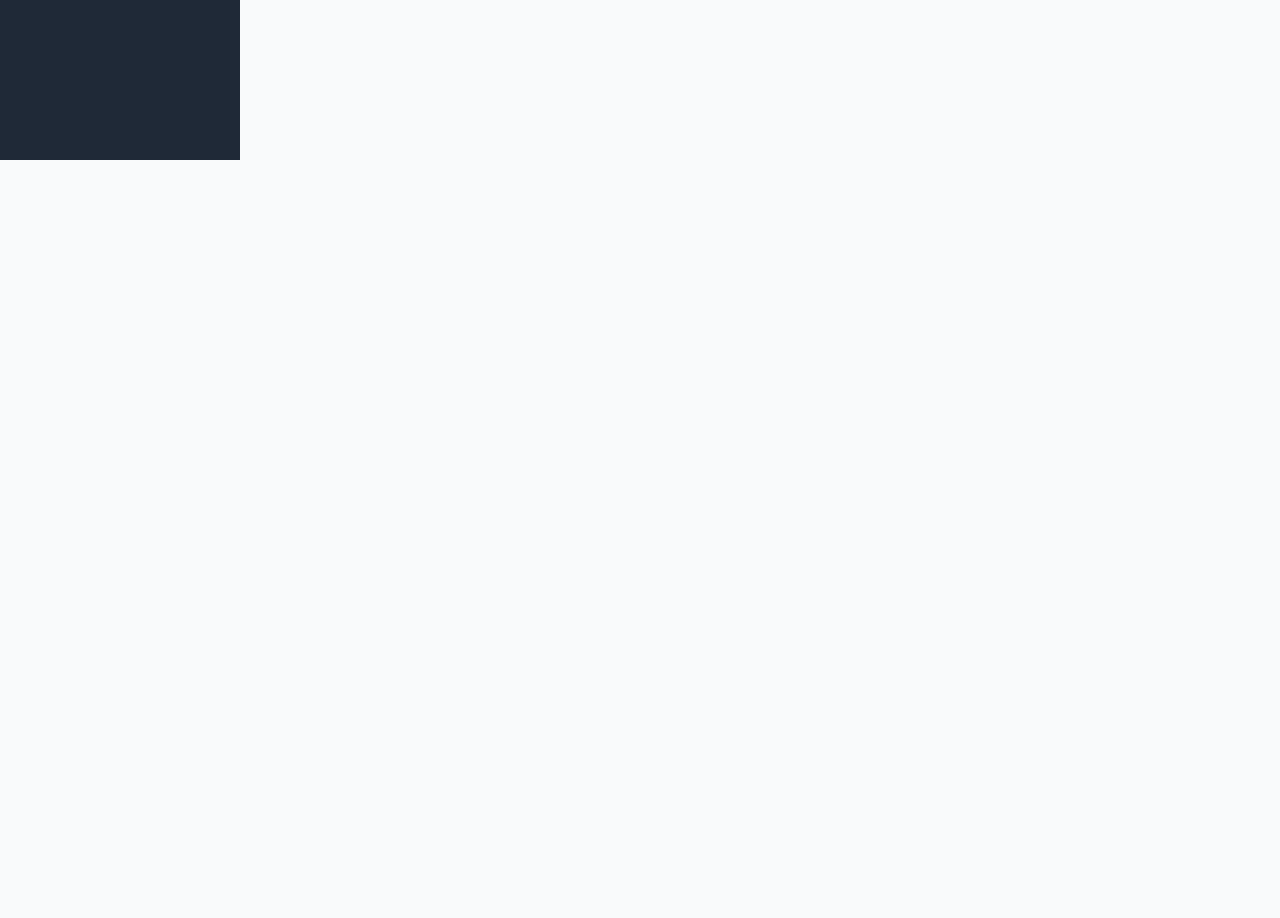
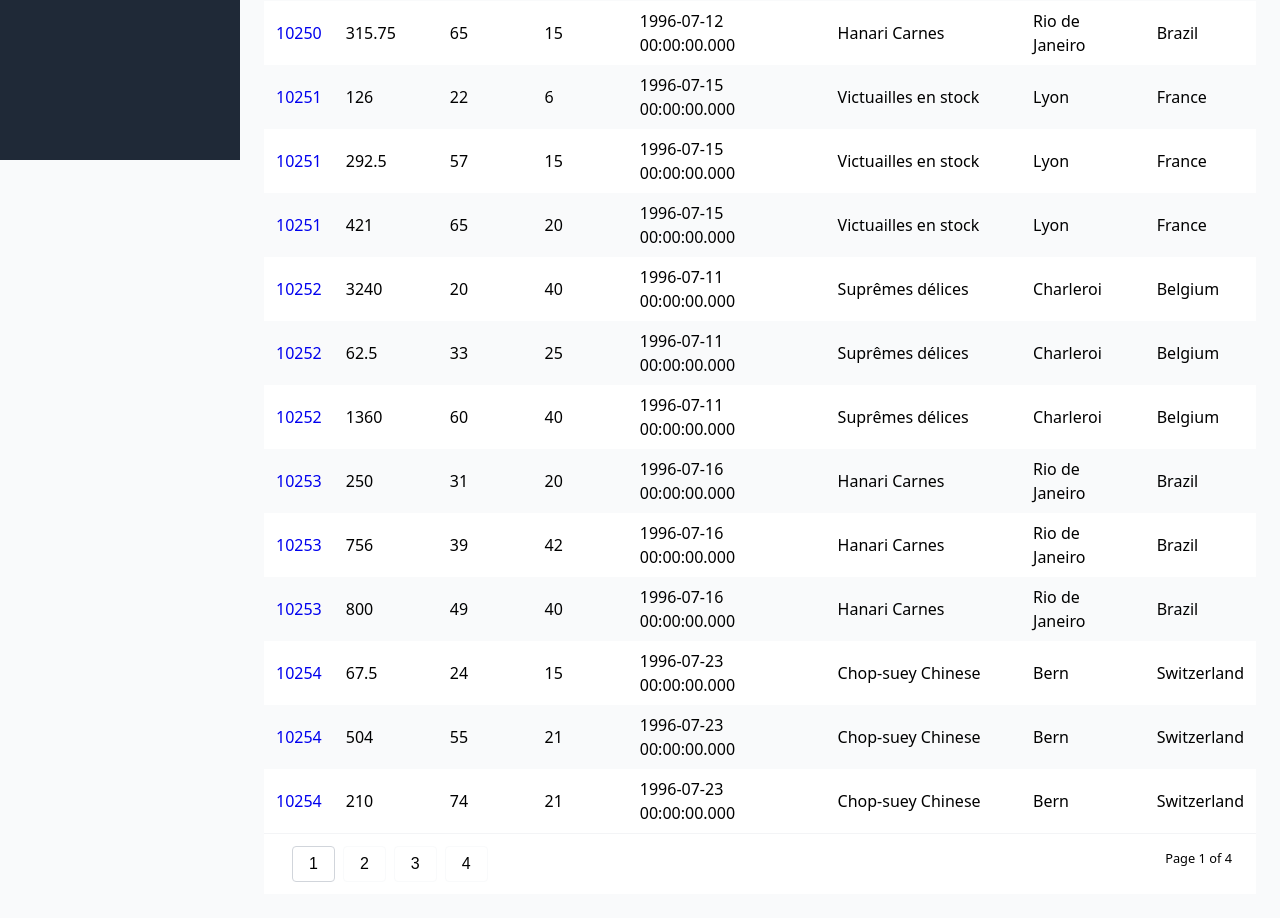
Before and after one commit to yesaf/northwind-front, a React (Create React App) app: page /orders in a window 1280 px wide. Shown: the part 640-1558 px from the top of the page. Before the commit the page ends 800 px from the top, so only its background shows below. Built offline with nearby package versions, Linux system fonts and the light colour scheme.

Commit message:
added: products, orders, employees and customers pages

```diff
--- a/src/App.tsx
+++ b/src/App.tsx
@@ -9,6 +9,10 @@ import Layout from './components/layout/Layout';
 import Home from './components/home/Home';
 import Dashboard from './components/dashboard/Dashboard';
 import Suppliers from './components/suppliers/Suppliers';
+import Products from './components/products/Products';
+import Orders from './components/orders/Orders';
+import Employees from './components/employees/Employees';
+import Customers from './components/customers/Customers';
 
 
 function App() {
@@ -20,6 +24,10 @@ function App() {
                 <Route path="/" element={<Layout><Home/></Layout>} />
                 <Route path="/dash" element={<Layout><Dashboard/></Layout>} />
                 <Route path="/suppliers" element={<Layout><Suppliers/></Layout>} />
+                <Route path="/products" element={<Layout><Products/></Layout>} />
+                <Route path="/orders" element={<Layout><Orders/></Layout>} />
+                <Route path="/employees" element={<Layout><Employees/></Layout>} />
+                <Route path="/customers" element={<Layout><Customers/></Layout>} />
 
                 <Route path="*" element={<Layout><h1>404</h1></Layout>} />
             </Routes>
--- a/src/components/UI/table/Pagination.tsx
+++ b/src/components/UI/table/Pagination.tsx
@@ -54,6 +54,12 @@ const PageButton = styled.button`
   }
 `;
 
+const BetweenPages = styled.span`
+  margin-left: 0.25rem;
+  margin-right: 0.25rem;
+  font-size: 100%;
+`;
+
 interface PaginationProps {
     pagesNumber: number;
     activePage: number;
@@ -61,25 +67,66 @@ interface PaginationProps {
 }
 
 function Pagination(props: PaginationProps) {
+
+    const mapPages = (pagesNumber: number, activePage: number) => {
+        const start = (
+            <PageButton
+                className={1 === props.activePage ? 'active-page' : ''}
+                onClick={() => props.onChangePage(1)}
+                key={1}
+            >
+                1
+            </PageButton>
+        );
+
+        const end = (
+            <PageButton
+                className={pagesNumber === props.activePage ? 'active-page' : ''}
+                onClick={() => props.onChangePage(pagesNumber)}
+                key={pagesNumber}
+            >
+                {pagesNumber}
+            </PageButton>
+        );
+
+        const middle = [];
+        const middleStart = activePage - 3 > 1 ? activePage - 3 : 2;
+        const middleEnd = activePage + 5 < pagesNumber ? activePage + 5 : pagesNumber - 1;
+
+        for (let i = middleStart; i <= middleEnd; i++) {
+            if (i < pagesNumber) {
+                middle.push(
+                    <PageButton
+                        className={i === props.activePage ? 'active-page' : ''}
+                        onClick={() => props.onChangePage(i)}
+                        key={i}
+                    >
+                        {i}
+                    </PageButton>
+                );
+            }
+        }
+
+        const result = [start];
+        middleStart > 2 && result.push(<BetweenPages key={'between1'}>...</BetweenPages>);
+        result.push(...middle);
+        middleEnd < pagesNumber - 1 && result.push(<BetweenPages key={'between2'}>...</BetweenPages>);
+        pagesNumber > 1 && result.push(end);
+
+        return result
+    };
+
     return (
         <PaginationContainer>
-            <Buttons>
-                {
-                    Array.from({length: props.pagesNumber},
-                        (_, i) => i + 1)
-                        .map((page) => {
-                        return (
-                            <PageButton
-                                className={page === props.activePage ? 'active-page' : ''}
-                                key={page}
-                                onClick={() => props.onChangePage(page)}
-                            >
-                                {page}
-                            </PageButton>
-                        );
-                    })
-                }
-            </Buttons>
+            {
+                props.pagesNumber > 1 &&
+                <Buttons>
+                    {
+                        mapPages(props.pagesNumber, props.activePage)
+                    }
+                </Buttons>
+            }
+
 
             <PageText>
                 Page {props.activePage} of {props.pagesNumber}
--- a/src/components/UI/table/Table.tsx
+++ b/src/components/UI/table/Table.tsx
@@ -38,6 +38,7 @@ interface TableProps {
     pagesNumber: number;
     linksColumn: string;
     idColumn: string;
+    title: string;
     onPageChange: (newPage: number) => void;
 }
 
@@ -56,7 +57,7 @@ function Table(props: TableProps) {
     return (
         <TableContainer>
             <Header>
-                <HeaderTitle>Suppliers</HeaderTitle>
+                <HeaderTitle>{props.title}</HeaderTitle>
                 <HeaderIcon>redo</HeaderIcon>
             </Header>
             <table>
--- /dev/null
+++ b/src/components/customers/Customers.tsx
@@ -0,0 +1,35 @@
+import React, { useState } from 'react';
+import Table from '../UI/table/Table';
+import { customersData } from '../../tmp/data';
+
+const customersDataWithId = customersData.map((customer, index) => {
+    return {
+        Id: index + 1,
+        ...customer,
+    };
+});
+
+function Customers() {
+
+    const perPage = 20;
+    const [customers, setCustomers] = useState(customersDataWithId.slice(0, 20));
+
+    const setPage = (page: number) => {
+        const offset = (page - 1) * perPage;
+        setCustomers(customersDataWithId.slice(offset, offset + perPage));
+    };
+
+    return (
+        <Table
+            title={'Customers'}
+            columns={['Company', 'Contact', 'Title', 'City', 'Country']}
+            data={customers}
+            pagesNumber={Math.ceil(customersDataWithId.length / perPage)}
+            linksColumn={'Company'}
+            idColumn={'Id'}
+            onPageChange={(newPage) => setPage(newPage)}
+        />
+    );
+}
+
+export default Customers;
--- /dev/null
+++ b/src/components/employees/Employees.tsx
@@ -0,0 +1,50 @@
+import React, { useState } from 'react';
+import Table from '../UI/table/Table';
+import { employeesData } from '../../tmp/data';
+import styled from 'styled-components';
+
+const Avatar = styled.img`
+  border-radius: 50%;
+`;
+
+const AvatarContainer = styled.div`
+  height: 1.5rem;
+  width: 1.5rem;
+  margin-left: auto;
+  margin-right: auto;
+`;
+
+const employeesDataWithAvatar = employeesData.map((supplier) => {
+    const companyAvatar = supplier.Name.replace(' ', '-') + '.svg';
+    return {
+        _avatar: <AvatarContainer>
+            <Avatar src={'https://avatars.dicebear.com/v2/initials/' + companyAvatar}/>
+        </AvatarContainer>,
+        ...supplier,
+    };
+});
+
+function Employees() {
+    const perPage = 20;
+    const [employees, setEmployees] = useState(employeesDataWithAvatar.slice(0, 20));
+
+    const setPage = (page: number) => {
+
+        const offset = (page - 1) * perPage;
+        setEmployees(employeesDataWithAvatar.slice(offset, offset + perPage));
+    }
+
+    return (
+        <Table
+            title={'Employees'}
+            columns={['_avatar', 'Name', 'Title', 'City', 'Phone', 'Country']}
+            data={employees}
+            pagesNumber={Math.ceil(employeesDataWithAvatar.length / perPage)}
+            linksColumn={'Name'}
+            idColumn={'Id'}
+            onPageChange={(newPage) => setPage(newPage)}
+        />
+    );
+}
+
+export default Employees;
--- /dev/null
+++ b/src/components/orders/Orders.tsx
@@ -0,0 +1,30 @@
+import React, { useState } from 'react';
+import Table from '../UI/table/Table';
+import { ordersData } from '../../tmp/data';
+
+
+function Orders() {
+
+    const perPage = 20;
+    const [orders, setOrders] = useState(ordersData.slice(0, 20));
+
+    const setPage = (page: number) => {
+
+        const offset = (page - 1) * perPage;
+        setOrders(ordersData.slice(offset, offset + perPage));
+    }
+
+    return (
+        <Table
+            title={'Orders'}
+            columns={['Id', 'Total Price', 'Products', 'Quantity', 'Shipped', 'Ship Name', 'City', 'Country']}
+            data={orders}
+            pagesNumber={Math.ceil(ordersData.length / perPage)}
+            linksColumn={'Id'}
+            idColumn={'Id'}
+            onPageChange={(newPage) => setPage(newPage)}
+        />
+    );
+}
+
+export default Orders;
--- /dev/null
+++ b/src/components/products/Products.tsx
@@ -0,0 +1,28 @@
+import React, { useState } from 'react';
+import Table from '../UI/table/Table';
+import { productsData } from '../../tmp/data';
+
+function Products() {
+
+    const [products, setProducts] = useState(productsData.slice(0, 20));
+
+    const setPage = (page: number) => {
+        const offset = (page - 1) * 20;
+        const limit = 20;
+        setProducts(productsData.slice(offset, offset + limit));
+    }
+
+    return (
+        <Table
+            title={'Products'}
+            columns={['Name', 'Price', 'Stock', 'Orders']}
+            data={products}
+            pagesNumber={Math.ceil(productsData.length / 20)}
+            linksColumn={'Name'}
+            idColumn={'Id'}
+            onPageChange={(newPage) => setPage(newPage)}
+        />
+    );
+}
+
+export default Products;
--- a/src/components/suppliers/Suppliers.tsx
+++ b/src/components/suppliers/Suppliers.tsx
@@ -1,6 +1,6 @@
 import React, { useState } from 'react';
 import Table from '../UI/table/Table';
-import { SuppliersData } from '../../tmp/data';
+import { suppliersData } from '../../tmp/data';
 import styled from 'styled-components';
 
 const Avatar = styled.img`
@@ -14,7 +14,7 @@ const AvatarContainer = styled.div`
   margin-right: auto;
 `;
 
-const data = SuppliersData.map((supplier) => {
+const data = suppliersData.map((supplier) => {
     const companyAvatar = supplier.Contact.replace(' ', '-') + '.svg';
     return {
         _avatar: <AvatarContainer>
@@ -36,6 +36,7 @@ function Suppliers() {
 
     return (
         <Table
+            title={'Suppliers'}
             columns={['_avatar', 'Company', 'Contact', 'Title', 'City', 'Country']}
             data={suppliers}
             pagesNumber={Math.ceil(data.length / 20)}
--- a/src/tmp/data.ts
+++ b/src/tmp/data.ts
@@ -1,4 +1,4 @@
-export const SuppliersData = [
+export const suppliersData = [
     {
         Id: 1,
         Company: 'Exotic Liquids',
@@ -233,7 +233,7 @@ export const SuppliersData = [
     },
 ];
 
-export const ProductsData = [
+export const productsData = [
     {
         Id: 1,
         Name: 'Chai',
@@ -852,7 +852,7 @@ export const ProductsData = [
     },
 ];
 
-export const OrdersData = [
+export const ordersData = [
     {
         Id: 10248,
         'Total Price': 252,
@@ -1555,7 +1555,7 @@ export const OrdersData = [
     },
 ];
 
-export const EmployeesData = [
+export const employeesData = [
     {
         Id: '1',
         Name: 'Nancy Davolio',
@@ -1630,7 +1630,7 @@ export const EmployeesData = [
     },
 ];
 
-export const CustomersData = [
+export const customersData = [
     {
         Company: 'Alfreds Futterkiste',
         Contact: 'Maria Anders',
```
